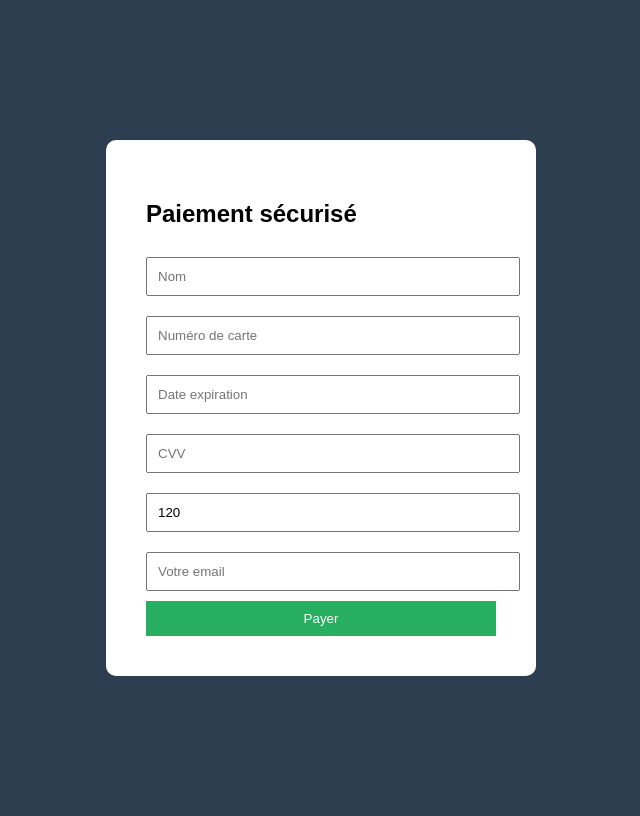
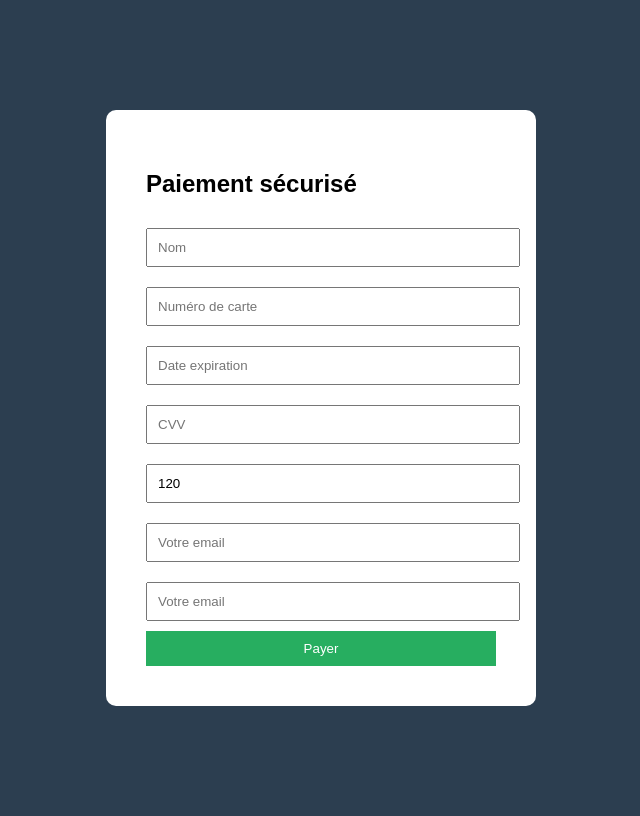
Before and after one commit to Aboum10/Secure-paiement, a Flask app: a page that uses templates/payment.html in a window 1280 px wide. Shown: the whole page, without its empty margins (319-959 px from the left). Run offline with Flask 3, Linux system fonts and the light colour scheme.

Commit message:
Update payment.html

```diff
--- a/templates/payment.html
+++ b/templates/payment.html
@@ -59,6 +59,7 @@ width:100%;
 <input type="text" value="{{ amount }}" readonly>
 
 <input type="email" name="email" placeholder="Votre email" required>
+<input type="email" name="email" placeholder="Votre email" required>
 
 <button>Payer</button>
 
```
